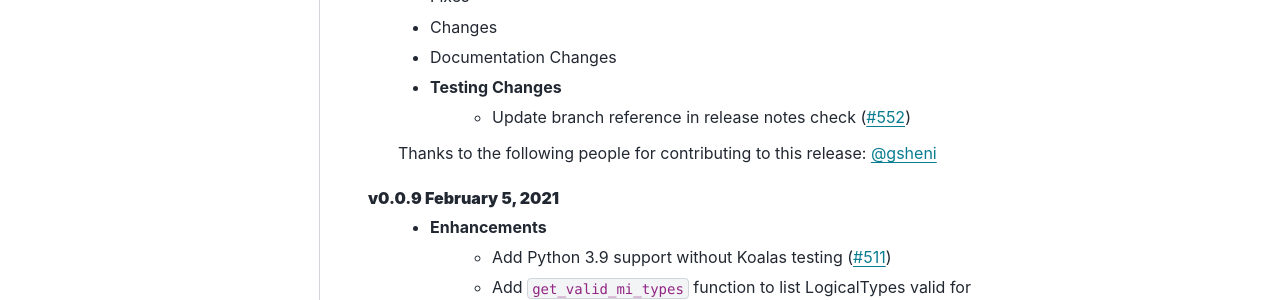
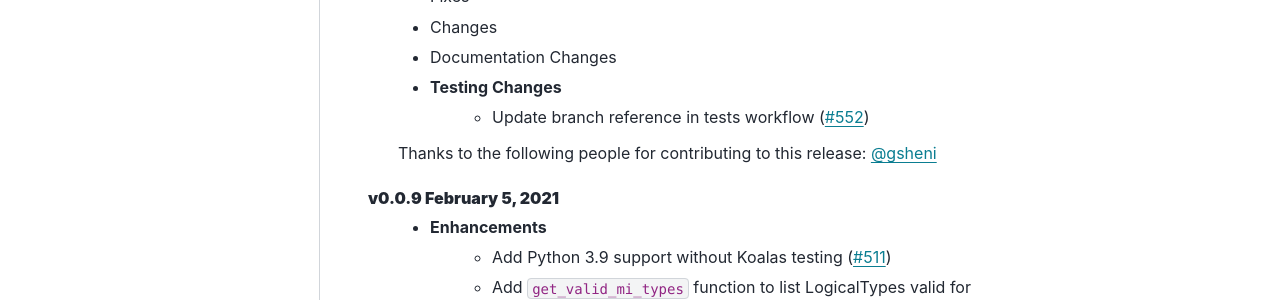
Before and after one commit to alteryx/woodwork, a Sphinx documentation site: the page built from docs/source/release_notes.rst, in a window 1280 px wide and 900 px high. Shown: the part 286-586 px from the top of the window. Built offline with Sphinx 7.4.7 and the PyData theme 0.15.4, drawn with Linux system fonts in a browser that asks for light colours; comment, search, counter and statistics services are not loaded.

Commit message:
changelog

```diff
--- a/docs/source/release_notes.rst
+++ b/docs/source/release_notes.rst
@@ -8,7 +8,7 @@ Release Notes
     * Changes
     * Documentation Changes
     * Testing Changes
-        * Update branch reference in release notes check (:pr:`552`)
+        * Update branch reference in tests workflow (:pr:`552`)
 
     Thanks to the following people for contributing to this release:
     :user:`gsheni`
```
